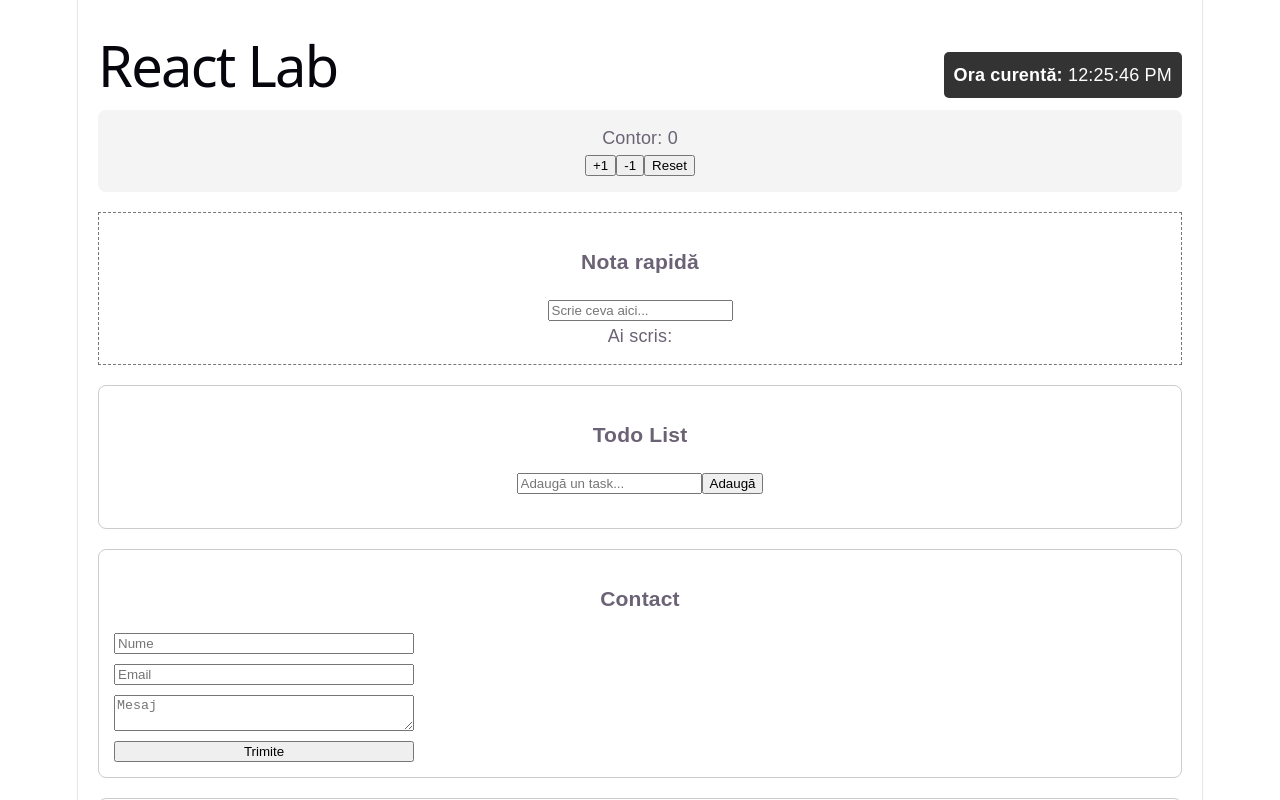
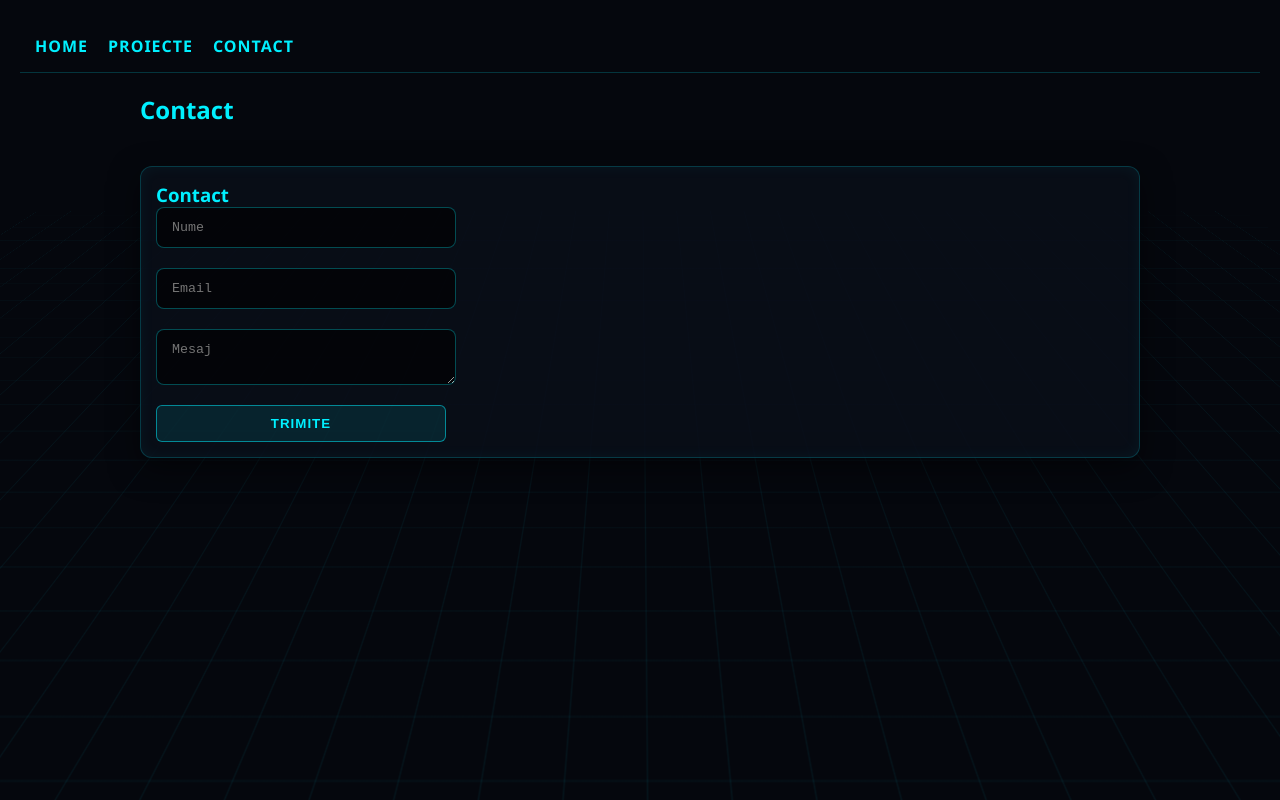
Before and after one commit to andrei-rd/Lab-PW, a React (Vite) app: page /contact in a window 1280 px wide. Shown: the top 800 px of the page. Built offline with nearby package versions, Linux system fonts and the light colour scheme.

Commit message:
Exercițiul 2: Adăugat meniu de navigare cu React Router

```diff
--- a/package.json
+++ b/package.json
@@ -11,7 +11,8 @@
   },
   "dependencies": {
     "react": "^19.2.4",
-    "react-dom": "^19.2.4"
+    "react-dom": "^19.2.4",
+    "react-router": "^7.14.1"
   },
   "devDependencies": {
     "@eslint/js": "^9.39.4",
--- a/src/App.jsx
+++ b/src/App.jsx
@@ -1,36 +1,22 @@
-import { useState } from 'react';
-import Card from './Card';
-import QuickNote from './QuickNote';
-import TodoList from './TodoList';
-import ContactForm from './ContactForm';
-import Clock from './Clock';
-import ProjectList from './ProjectList';
-import UsersList from './UsersList';
+import { BrowserRouter, Routes, Route } from 'react-router';
+import Navbar from './Navbar'; // <-- Am importat Navbar
+import Home from './pages/Home';
+import Projects from './pages/Projects';
+import Contact from './pages/Contact';
 
 function App() {
-  const [count, setCount] = useState(0);
+  return (
+    <BrowserRouter>
+      {/* Navbar apare pe toate paginile */}
+      <Navbar />
 
-  return (
-    <div style={{ padding: '20px', fontFamily: 'Arial, sans-serif' }}>
-      <div style={{ display: 'flex', justifyContent: 'space-between', alignItems: 'center' }}>
-        <h1>React Lab</h1>
-        <Clock />
-      </div>
-
-      <div style={{ background: '#f4f4f4', padding: '15px', borderRadius: '8px', marginBottom: '20px' }}>
-        <p>Contor: {count}</p>
-        <button onClick={() => setCount(count + 1)}>+1</button>
-        <button onClick={() => setCount(count - 1)}>-1</button>
-        <button onClick={() => setCount(0)}>Reset</button>
-      </div>
-
-      <QuickNote />
-      <TodoList />
-      <ContactForm />
-      <ProjectList />
-      <UsersList /> {/* <-- Componenta nouă */}
-
-    </div>
+      {/* Doar ce e în Routes se schimbă la click */}
+      <Routes>
+        <Route path="/" element={<Home />} />
+        <Route path="/projects" element={<Projects />} />
+        <Route path="/contact" element={<Contact />} />
+      </Routes>
+    </BrowserRouter>
   );
 }
 
--- /dev/null
+++ b/src/Navbar.jsx
@@ -0,0 +1,19 @@
+import { Link } from 'react-router';
+
+function Navbar() {
+  return (
+    <nav style={{
+      display: 'flex',
+      gap: '20px',
+      padding: '15px',
+      marginBottom: '20px',
+      borderBottom: '1px solid rgba(0, 240, 255, 0.2)'
+    }}>
+      <Link to="/" style={{ color: '#00f0ff', textDecoration: 'none', fontWeight: 'bold', textTransform: 'uppercase', letterSpacing: '1px' }}>Home</Link>
+      <Link to="/projects" style={{ color: '#00f0ff', textDecoration: 'none', fontWeight: 'bold', textTransform: 'uppercase', letterSpacing: '1px' }}>Proiecte</Link>
+      <Link to="/contact" style={{ color: '#00f0ff', textDecoration: 'none', fontWeight: 'bold', textTransform: 'uppercase', letterSpacing: '1px' }}>Contact</Link>
+    </nav>
+  );
+}
+
+export default Navbar;
--- a/src/index.css
+++ b/src/index.css
@@ -1,111 +1,145 @@
-:root {
-  --text: #6b6375;
-  --text-h: #08060d;
-  --bg: #fff;
-  --border: #e5e4e7;
-  --code-bg: #f4f3ec;
-  --accent: #aa3bff;
-  --accent-bg: rgba(170, 59, 255, 0.1);
-  --accent-border: rgba(170, 59, 255, 0.5);
-  --social-bg: rgba(244, 243, 236, 0.5);
-  --shadow:
-    rgba(0, 0, 0, 0.1) 0 10px 15px -3px, rgba(0, 0, 0, 0.05) 0 4px 6px -2px;
-
-  --sans: system-ui, 'Segoe UI', Roboto, sans-serif;
-  --heading: system-ui, 'Segoe UI', Roboto, sans-serif;
-  --mono: ui-monospace, Consolas, monospace;
-
-  font: 18px/145% var(--sans);
-  letter-spacing: 0.18px;
-  color-scheme: light dark;
-  color: var(--text);
-  background: var(--bg);
-  font-synthesis: none;
-  text-rendering: optimizeLegibility;
-  -webkit-font-smoothing: antialiased;
-  -moz-osx-font-smoothing: grayscale;
-
-  @media (max-width: 1024px) {
-    font-size: 16px;
-  }
+* {
+  box-sizing: border-box;
+  margin: 0;
+  padding: 0;
 }
 
-@media (prefers-color-scheme: dark) {
-  :root {
-    --text: #9ca3af;
-    --text-h: #f3f4f6;
-    --bg: #16171d;
-    --border: #2e303a;
-    --code-bg: #1f2028;
-    --accent: #c084fc;
-    --accent-bg: rgba(192, 132, 252, 0.15);
-    --accent-border: rgba(192, 132, 252, 0.5);
-    --social-bg: rgba(47, 48, 58, 0.5);
-    --shadow:
-      rgba(0, 0, 0, 0.4) 0 10px 15px -3px, rgba(0, 0, 0, 0.25) 0 4px 6px -2px;
-  }
-
-  #social .button-icon {
-    filter: invert(1) brightness(2);
-  }
+:root {
+  --bg: #05070d;
+  --txt: #e6f1ff;
+  --cyan: #00f0ff;
+  --vio: #a855f7;
+  --card: rgba(10, 15, 25, 0.85);
+  --glow-cyan: rgba(0, 240, 255, 0.25);
 }
 
 body {
-  margin: 0;
+  font-family: 'Segoe UI', system-ui, sans-serif;
+  color: var(--txt);
+  background: var(--bg);
+  min-height: 100vh;
+  padding: 20px;
 }
 
-#root {
-  width: 1126px;
-  max-width: 100%;
+/* Fundalul grilă animat */
+body::before {
+  content: "";
+  position: fixed;
+  inset: -20%;
+  z-index: -1;
+  background:
+    linear-gradient(to right, rgba(0, 240, 255, 0.05) 1px, transparent 1px),
+    linear-gradient(to bottom, rgba(0, 240, 255, 0.05) 1px, transparent 1px);
+  background-size: 50px 50px;
+  transform: perspective(1000px) rotateX(60deg);
+  animation: gridMove 20s linear infinite;
+}
+
+@keyframes gridMove {
+  from { background-position: 0 0, 0 0; }
+  to { background-position: 0 250px, 0 250px; }
+}
+
+/* Limităm lățimea și centrăm aplicația */
+#root > div {
+  max-width: 1000px;
   margin: 0 auto;
-  text-align: center;
-  border-inline: 1px solid var(--border);
-  min-height: 100svh;
   display: flex;
   flex-direction: column;
-  box-sizing: border-box;
+  gap: 20px;
 }
 
-h1,
-h2 {
-  font-family: var(--heading);
-  font-weight: 500;
-  color: var(--text-h);
+/* ☢️ DISTRUGEM STILURILE INLINE ALBE ȘI LE ÎNLOCUIM CU PANOURI TECH ☢️ */
+div {
+  background-color: transparent !important; /* Ucide #f4f4f4 și #f9f9f9 */
 }
 
-h1 {
-  font-size: 56px;
-  letter-spacing: -1.68px;
-  margin: 32px 0;
-  @media (max-width: 1024px) {
-    font-size: 36px;
-    margin: 20px 0;
-  }
-}
-h2 {
-  font-size: 24px;
-  line-height: 118%;
-  letter-spacing: -0.24px;
-  margin: 0 0 8px;
-  @media (max-width: 1024px) {
-    font-size: 20px;
-  }
-}
-p {
-  margin: 0;
+/* Transformăm div-urile principale în carduri glassmorphism */
+div[style*="padding: 15px"],
+div[style*="padding: 20px"],
+div[style*="background"] {
+  background: var(--card) !important;
+  border: 1px solid rgba(0, 240, 255, 0.2) !important;
+  border-radius: 12px !important;
+  box-shadow: 0 10px 30px rgba(0, 0, 0, 0.5), inset 0 0 15px rgba(0, 240, 255, 0.05) !important;
+  transition: border-color 0.3s, box-shadow 0.3s;
 }
 
-code,
-.counter {
-  font-family: var(--mono);
-  display: inline-flex;
-  border-radius: 4px;
-  color: var(--text-h);
+div[style*="padding: 15px"]:hover {
+  border-color: rgba(0, 240, 255, 0.5) !important;
+  box-shadow: 0 10px 30px rgba(0, 0, 0, 0.8), inset 0 0 20px var(--glow-cyan) !important;
 }
 
-code {
-  font-size: 15px;
-  line-height: 135%;
-  padding: 4px 8px;
-  background: var(--code-bg);
+/* Tipografie */
+h1, h2, h3, h4 { color: var(--cyan); margin-top: 0; }
+h1 { border-bottom: 2px solid rgba(0, 240, 255, 0.2); padding-bottom: 10px; text-shadow: 0 0 10px var(--glow-cyan); }
+p { color: #a0aec0 !important; }
+strong { color: var(--txt); }
+
+/* Input-uri și Textarea futuriste */
+input, textarea {
+  width: 100% !important;
+  background: rgba(0, 0, 0, 0.6) !important;
+  border: 1px solid rgba(0, 240, 255, 0.3) !important;
+  color: var(--cyan) !important;
+  padding: 12px 15px !important;
+  border-radius: 8px !important;
+  outline: none;
+  font-family: monospace;
+  margin-bottom: 10px !important;
+  transition: 0.3s;
 }
+
+input:focus, textarea:focus {
+  border-color: var(--vio) !important;
+  box-shadow: 0 0 15px rgba(168, 85, 247, 0.4) !important;
+}
+
+/* Butoane */
+button {
+  background: rgba(0, 240, 255, 0.1) !important;
+  color: var(--cyan) !important;
+  border: 1px solid rgba(0, 240, 255, 0.5) !important;
+  padding: 10px 20px !important;
+  border-radius: 6px !important;
+  cursor: pointer;
+  font-weight: bold;
+  text-transform: uppercase;
+  letter-spacing: 1px;
+  transition: 0.3s;
+  margin-right: 10px;
+}
+
+button:hover {
+  background: var(--cyan) !important;
+  color: #000 !important;
+  box-shadow: 0 0 20px var(--glow-cyan) !important;
+}
+
+/* Butoanele de ștergere/reset (cu roșu) */
+button[style*="color: red"] {
+  background: rgba(239, 68, 68, 0.1) !important;
+  color: #ff4d4d !important;
+  border-color: rgba(239, 68, 68, 0.5) !important;
+}
+button[style*="color: red"]:hover {
+  background: #ff4d4d !important;
+  color: #fff !important;
+  box-shadow: 0 0 20px rgba(239, 68, 68, 0.4) !important;
+}
+
+/* Liste și Cardurile mai mici */
+ul { padding: 0; display: flex; flex-direction: column; gap: 8px; }
+li {
+  background: rgba(255, 255, 255, 0.03);
+  border: 1px solid rgba(255, 255, 255, 0.1);
+  padding: 12px;
+  border-radius: 8px;
+  display: flex;
+  justify-content: space-between;
+  align-items: center;
+}
+li:hover { background: rgba(0, 240, 255, 0.05); border-color: rgba(0, 240, 255, 0.3); }
+
+/* Oprim barele despărțitoare urâte */
+hr { display: none; }
--- /dev/null
+++ b/src/pages/Contact.jsx
@@ -0,0 +1,12 @@
+import ContactForm from '../ContactForm';
+
+function Contact() {
+  return (
+    <div>
+      <h2>Contact</h2>
+      <ContactForm />
+    </div>
+  );
+}
+
+export default Contact;
--- /dev/null
+++ b/src/pages/Home.jsx
@@ -0,0 +1,10 @@
+function Home() {
+  return (
+    <div>
+      <h2>Home</h2>
+      <p>Bine ai venit pe dashboard-ul meu!</p>
+    </div>
+  );
+}
+
+export default Home;
--- /dev/null
+++ b/src/pages/Projects.jsx
@@ -0,0 +1,12 @@
+import ProjectList from '../ProjectList';
+
+function Projects() {
+  return (
+    <div>
+      <h2>Proiectele mele</h2>
+      <ProjectList />
+    </div>
+  );
+}
+
+export default Projects;
```
Also changed, not shown: src/App.css (deleted, +0 -184 lines), src/UsersList.jsx (renamed from UsersList.jsx), 1 other file (tests, documents, lock files or other folders).
